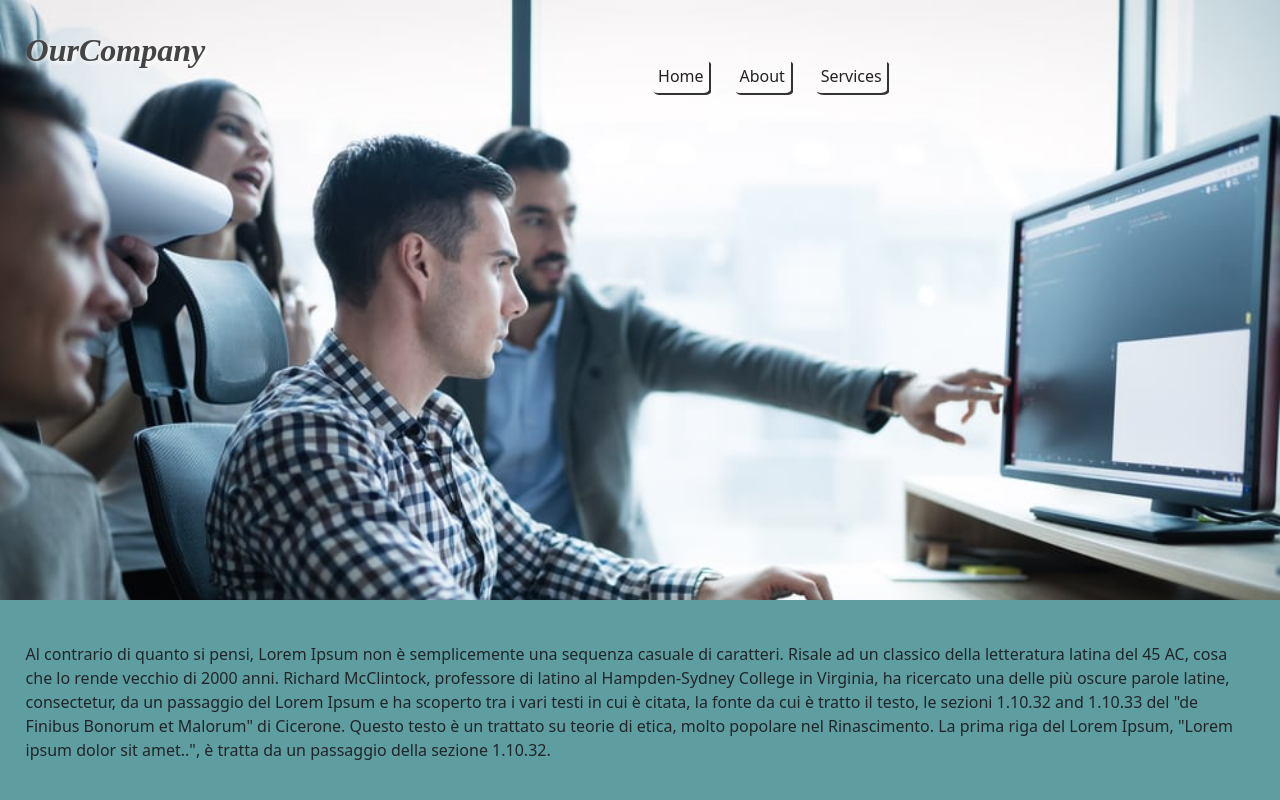
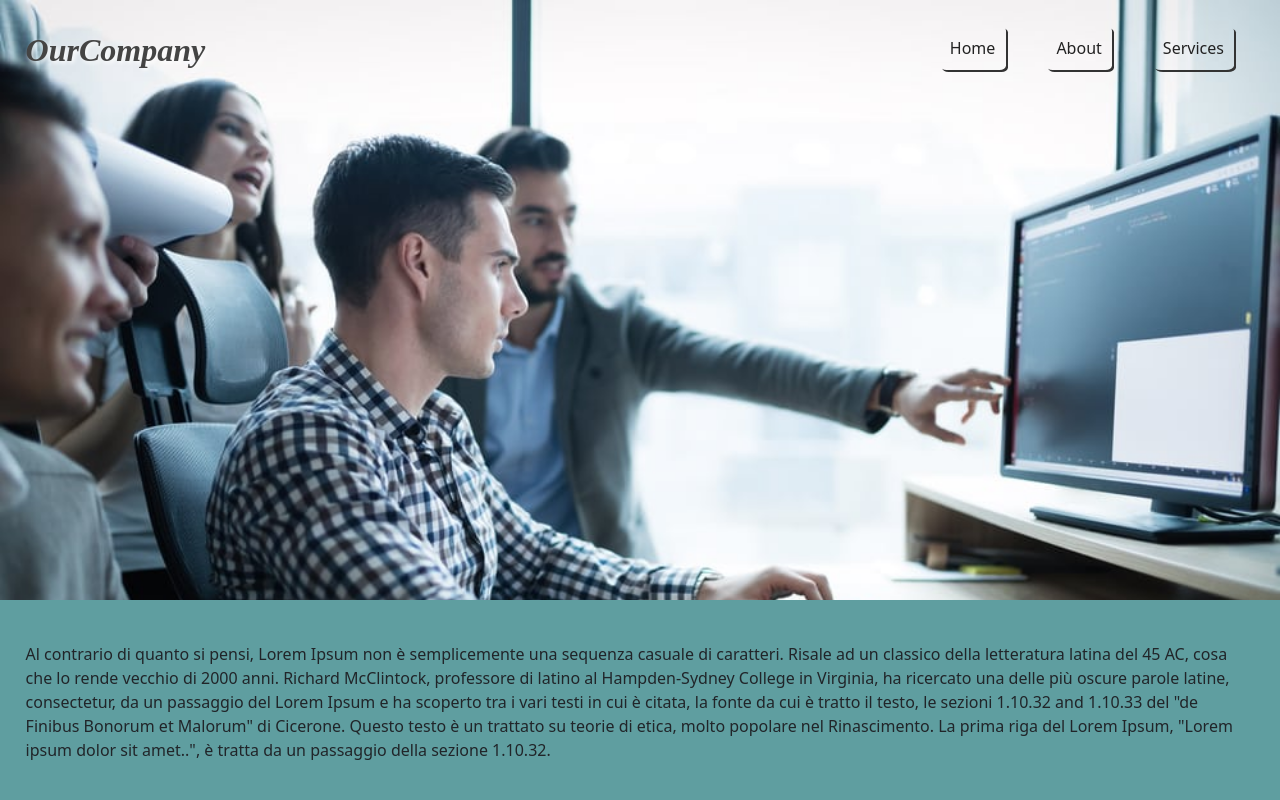
Before and after one commit to buggcatcher/rush, a plain HTML site: page rush.html in a window 1280 px wide. Shown: the top 800 px of the page. Drawn offline with nearby package versions, Linux system fonts and the light colour scheme.

Commit message:
fixed_navbar

```diff
--- a/rush.css
+++ b/rush.css
@@ -1,10 +1,30 @@
+@media only screen and (min-width: 679px) {
+	#banner {
+		font-size: xx-large;
+	}
+}
+
+@media only screen and (min-width: 679px)
+{
+	.dropdown {
+		position: relative;
+		display: none;
+	}
+
+	#header-links {
+		/* margin-left: 10em; */
+		display: flex;
+		justify-content: flex-end;
+	}
+}
+
 @media only screen and (max-width: 680px)
 {
 	#header-links {
 		display: none;
 	}
 	#banner {
-		font-size: larger;
+		font-size: x-large;
 	}
 	.dropdown {
 		position: relative;
@@ -44,47 +64,28 @@
 	}
 }
 
-@media only screen and (min-width: 680px)
-{
-	.dropdown {
-		position: relative;
-		display: none;
-	}
-}
-
-@media only screen and (min-width: 660px)
-{
-	#link-section {
-		margin-right: 25%;
-	}
-}
-
 body {
 	background-color: cadetblue;
 	width: 100%;
 }
-
 hr {
 	margin-top: 5vh;
 	margin-bottom: 5vh;
 }
-
 a:hover {
 	text-decoration: none;
 	font-size: medium;
 	color: #333;
 }
-
 a {
 	text-decoration: none;
 }
-
 .row {
 	display: block;
 }
 
 #header{
-	height: 15vh;
+	height: auto;
 	width: 100%;
 	background-color: transparent;
 	position: absolute;
@@ -93,6 +94,7 @@ a {
 	padding: 2%;
 	display: flex;
 	justify-content: space-between;
+	text-decoration: none;
 }
 
 #img1 {
@@ -100,31 +102,10 @@ a {
 	width: 100%;
 	background-image: url("img/high-tech-2.jpg");
 	background-size: cover;
-	/* background-color: black; */
 	padding: 2%;
 }
 
-#header {
-	position: fixed;
-	text-decoration: none;
-}
-
-#header-links {
-	width: 20em;
-	margin-top: 3%;
-	margin-left: 3%;
-	height: 5vh;
-	position: fixed;
-}
-
-@media only screen and (min-width: 680px) {
-	#banner {
-		font-size: xx-large;
-	}
-}
-
 #banner {
-	/* font-size: xx-large; */
 	font-family: serif;
 	font-style: oblique;
 	font-weight: bolder;
@@ -158,14 +139,21 @@ a {
 	font-size: small;
 }
 
+#header-links {
+	width: 100%;
+	height: auto;
+}
+
 .header-link {
-	margin-left: 2%;
-	margin-right: 5%;
-	padding: 2%;
-	width: 25px;
+	padding: 1%;
+	width: auto;
 	border-radius: 10%;
 	color: #222;
+	margin-left: 2%;
+	height: auto;
+	margin-right: 2%;
 	box-shadow: 2px 2px #333;
+	text-align: center;
 }
 
 .header-link:hover {
@@ -180,7 +168,7 @@ a {
 
 #footer {
 	border: 1px solid black;
-	margin-top: 15vh;
+	/* margin-top: 15vh; */
 	padding: 2%;
 	height: auto;
 	justify-content: center;
--- a/rush.html
+++ b/rush.html
@@ -12,16 +12,19 @@
 </head>
 <body>
 	<div id="container">
+
 		<div id="header">
-			<a href="rush.html"><div id="banner">OurCompany</div></a>
+			<a href="rush.html">
+				<div id="banner">
+					OurCompany
+				</div>
+			</a>
 
-			<div id="link-section">
-				<ul id="header-links">
-					<a href="" class="header-link">Home</a>
-					<a href="src/about.html" class="header-link">About</a>
-					<a href="src/services.html" class="header-link">Services</a>
-				</ul>
-			</div>
+			<ul id="header-links">
+				<a href="" class="header-link">Home</a>
+				<a href="src/about.html" class="header-link">About</a>
+				<a href="src/services.html" class="header-link">Services</a>
+			</ul>
 
 			<div id="collapse">
 				<div class="dropdown">
```
